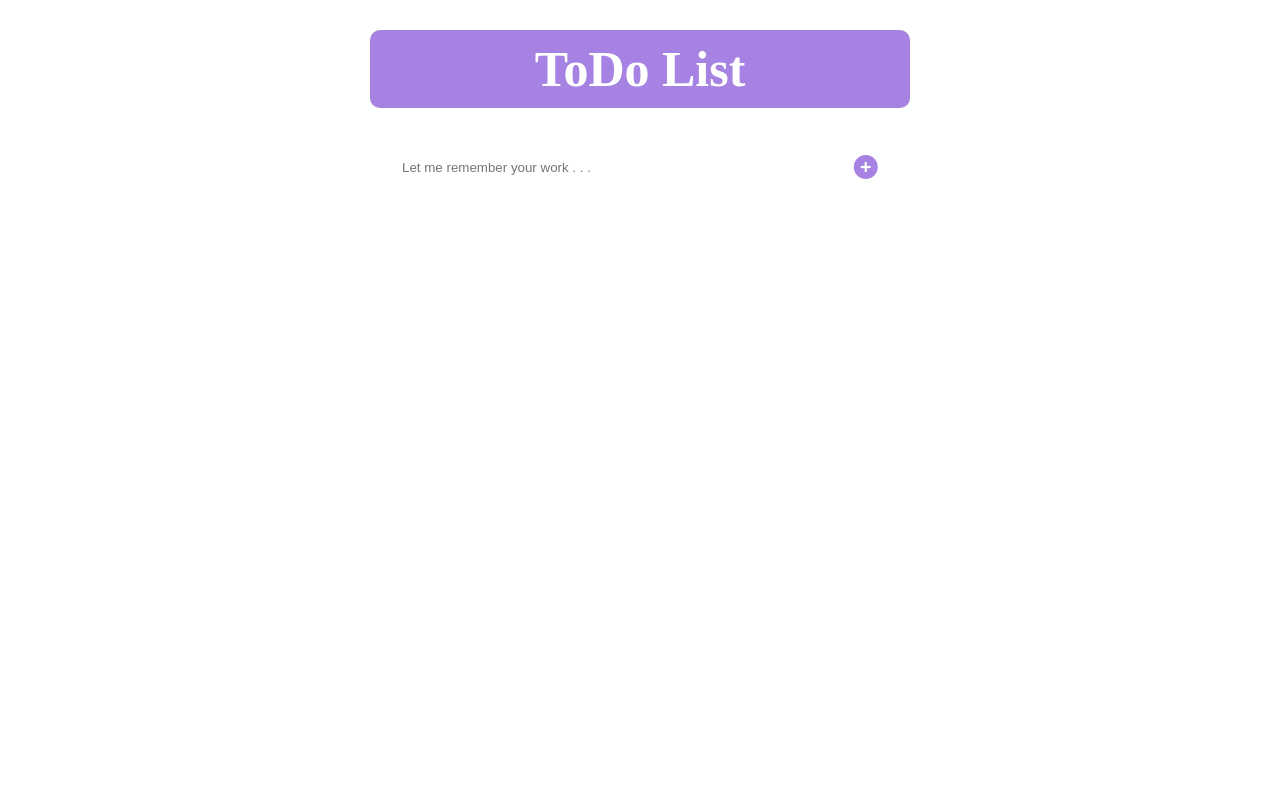
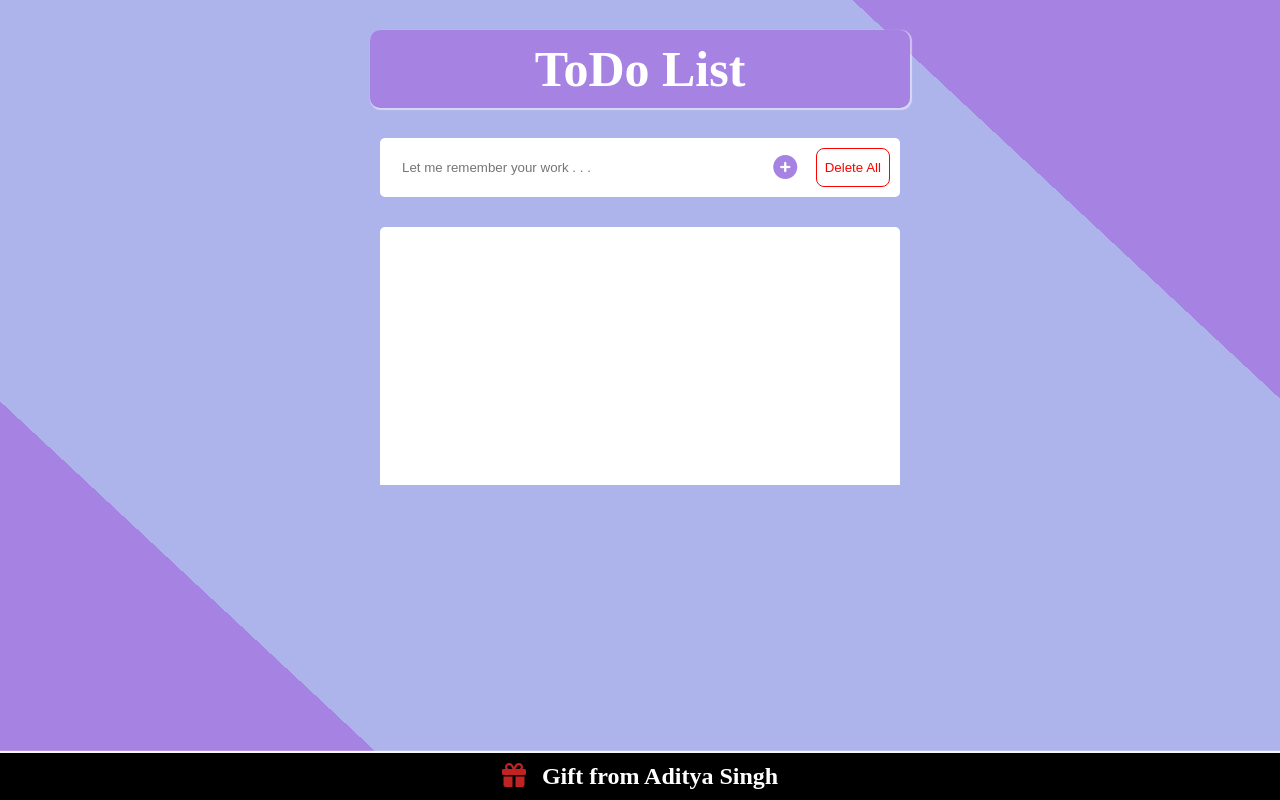
Before and after one commit to codem-adi/todo_list-local_storage, a plain HTML site: page index.html in a window 1280 px wide. Drawn offline with Linux system fonts and the light colour scheme.

Commit message:
add delete all feature and removing some bugs

```diff
--- a/index.html
+++ b/index.html
@@ -33,9 +33,15 @@
           <button id="addBtn" onclick="addToList()">
             <i class="fa-solid fa-circle-plus"></i>
           </button>
+          <button onclick="deleteAll()" class="deleteAll">
+            Delete All
+          </button>
         </div>
         <ul class="myUL" id="Box"></ul>
       </div>
+      <section>
+        <h1><i class="fa-sharp fa-solid fa-gift"></i> Gift from Aditya Singh</h1>
+      </section>
     </div>
   </body>
 </html>
--- a/main.js
+++ b/main.js
@@ -90,3 +90,18 @@ function removeTask(deleteButton) {
     e.target.parentElement.remove();
   });
 }
+
+function deleteAll() {
+  // alert("delete all");
+  // let subElement = myUl.childNodes;
+  // subElement.forEach((element) => {
+  //   element.remove();
+  // })
+
+  let btnChild = document.querySelectorAll("#deleteMe");
+  btnChild.forEach((element) => {
+    element.parentElement.remove()
+  })
+  let arr = [];
+  localStorage.setItem("dataArray", JSON.stringify(arr));
+}
--- a/style.css
+++ b/style.css
@@ -5,7 +5,7 @@
 }
 
 body {
-    background-image: linear-gradient(43deg, #a683e3 0%, #a683e3 20%, #adb3eb 20%,);
+    background-image: linear-gradient(43deg, #a683e3 0%, #a683e3 20%, #adb3eb 20%,#adb3eb 80%,#a683e3 80%);
     height: 100vh;
     display: flex;
     justify-content: center;
@@ -31,6 +31,7 @@ body {
     text-align: center;
     border-radius: 10px;
     color: #ffffff;
+    box-shadow: 1px 1px 1px 1px rgba(255, 255, 255, 0.5);
 }
 
 .list {
@@ -42,7 +43,6 @@ body {
     height: 100%;
     margin-top: 15px;
     padding: 0px;
-
 }
 
 ul {
@@ -79,17 +79,17 @@ p {
 }
 .deleteAll{
     padding: .5rem;
-    color: red;
-    border: 1
-
-    px solid red;
+    margin-left: 10px;
+    color: rgb(255, 0, 0);
+    border: 1px solid rgb(255, 0, 0);
     border-radius: .5rem;
+    background-color: transparent;
 }
 
 #deleteMe {
     text-align: center;
     background-color: transparent;
-    color: red;
+    color: rgb(255, 0, 0);
     border: none;
     font-size: 1.2rem;
 }
@@ -132,9 +132,9 @@ section{
     color:white;
     width: 100vw;
     text-align: center;
-    box-shadow: -1px -2px 2px 2px gray;
+    box-shadow: -1px -1px 1px 1px rgb(245, 245, 245);
 }
 section i{
     margin-right: 10px;
-    color: #a683e3;
+    color: #c02323;
 }
```
